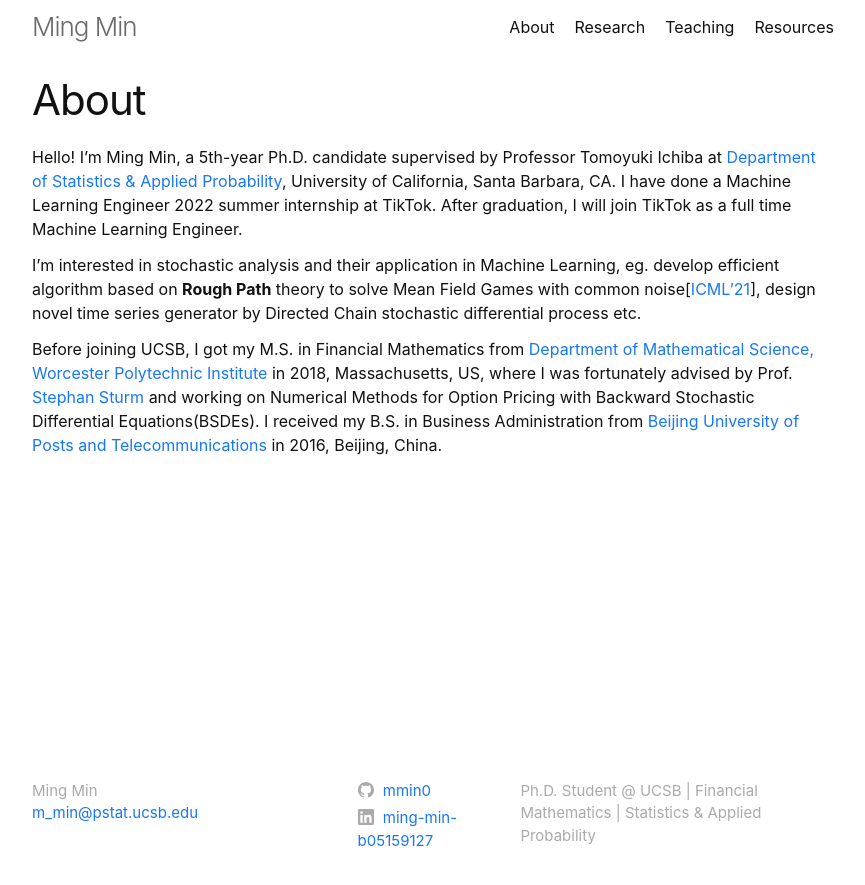
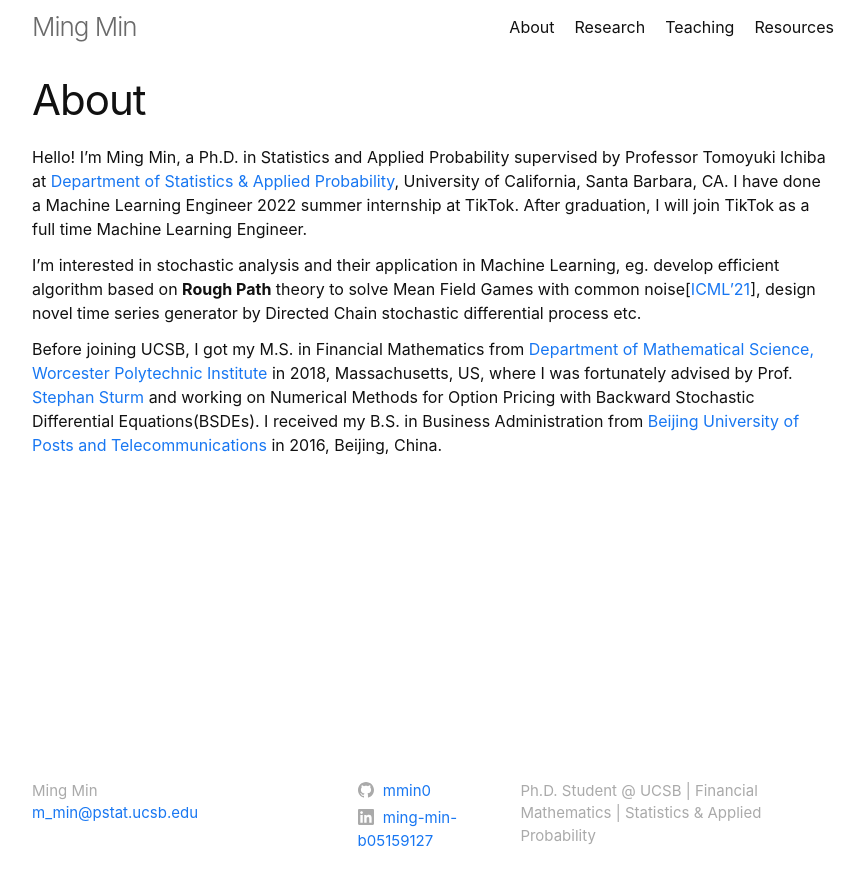
Before and after one commit to mmin0/mmin0.github.io, a Jekyll site: the page built from index.md, in a window 1280 px wide. Shown: the top 885 px of the page, without its empty margins (207-1072 px from the left). Built offline with Jekyll 4.4.1, drawn with Linux system fonts in a browser that asks for light colours.

Commit message:
Update index.md

```diff
--- a/index.md
+++ b/index.md
@@ -3,7 +3,7 @@ layout: page
 title: About
 ---
 
-Hello! I’m Ming Min, a 5th-year Ph.D. candidate supervised by Professor Tomoyuki Ichiba at [Department of Statistics & Applied Probability](http://www.pstat.ucsb.edu), University of California, Santa Barbara, CA. I have done a Machine Learning Engineer 2022 summer internship at TikTok. After graduation, I will join TikTok as a full time Machine Learning Engineer.
+Hello! I’m Ming Min, a Ph.D. in Statistics and Applied Probability supervised by Professor Tomoyuki Ichiba at [Department of Statistics & Applied Probability](http://www.pstat.ucsb.edu), University of California, Santa Barbara, CA. I have done a Machine Learning Engineer 2022 summer internship at TikTok. After graduation, I will join TikTok as a full time Machine Learning Engineer.
 
 I'm interested in stochastic analysis and their application in Machine Learning, eg. develop efficient algorithm based on **Rough Path** theory to solve Mean Field Games with common noise\[[ICML'21](http://proceedings.mlr.press/v139/min21a.html)\], design novel time series generator by Directed Chain stochastic differential process etc. <!-- For more details, please check my [CV](cv-2021.pdf). -->
 
```
